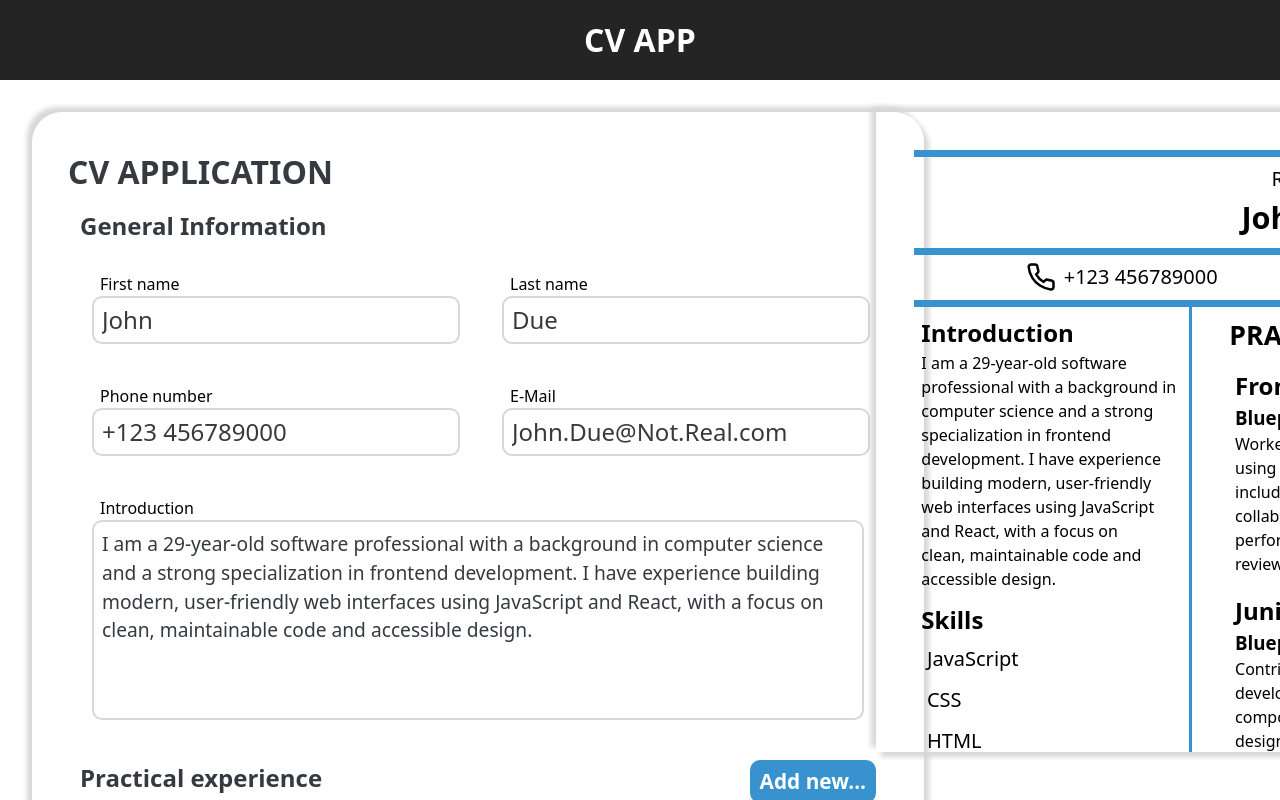
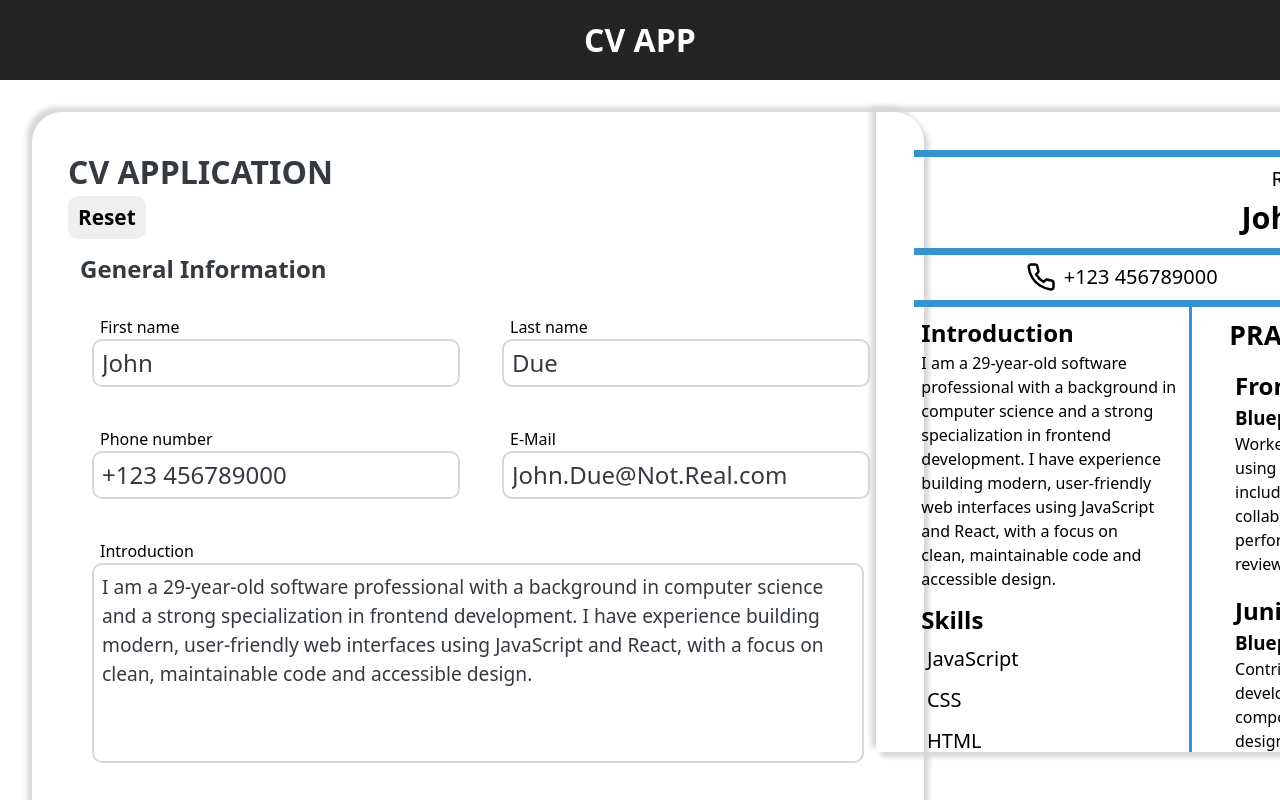
Before and after one commit to V1IRuZ/cv-application, a React (Vite) app: page / in a window 1280 px wide. Shown: the top 800 px of the page. Built offline with nearby package versions, Linux system fonts and the light colour scheme.

Commit message:
feat(form): add reset button
Added a reset button that currently resets personal data

```diff
--- a/src/components/Form.jsx
+++ b/src/components/Form.jsx
@@ -23,9 +23,24 @@ export default function Form({
     setFormIsSubmitted(true);
   }
 
+  const handleReset = () => {
+    const newData = {
+      firstName: "",
+      lastName: "",
+      phone: "",
+      email: "",
+      introduction: "",
+    };
+
+    setPersonData(newData);
+  };
+
   return (
     <form onSubmit={handleSubmit}>
-      <h1>CV APPLICATION</h1>
+      <div className="reset">
+        <h1>CV APPLICATION</h1>
+        <button className="reset-btn" onClick={handleReset}>Reset</button>
+      </div>
       <GeneralInformation
         personData={personData}
         setPersonData={setPersonData}
```
